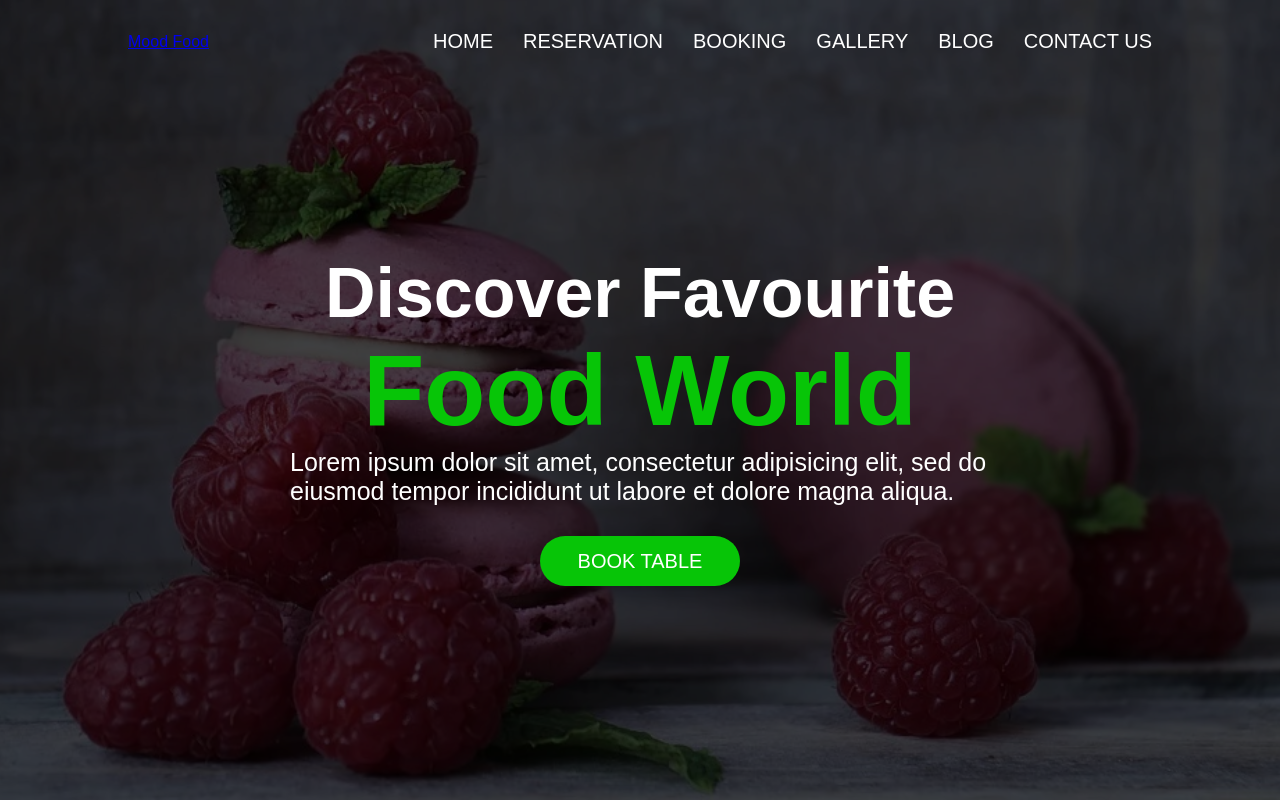
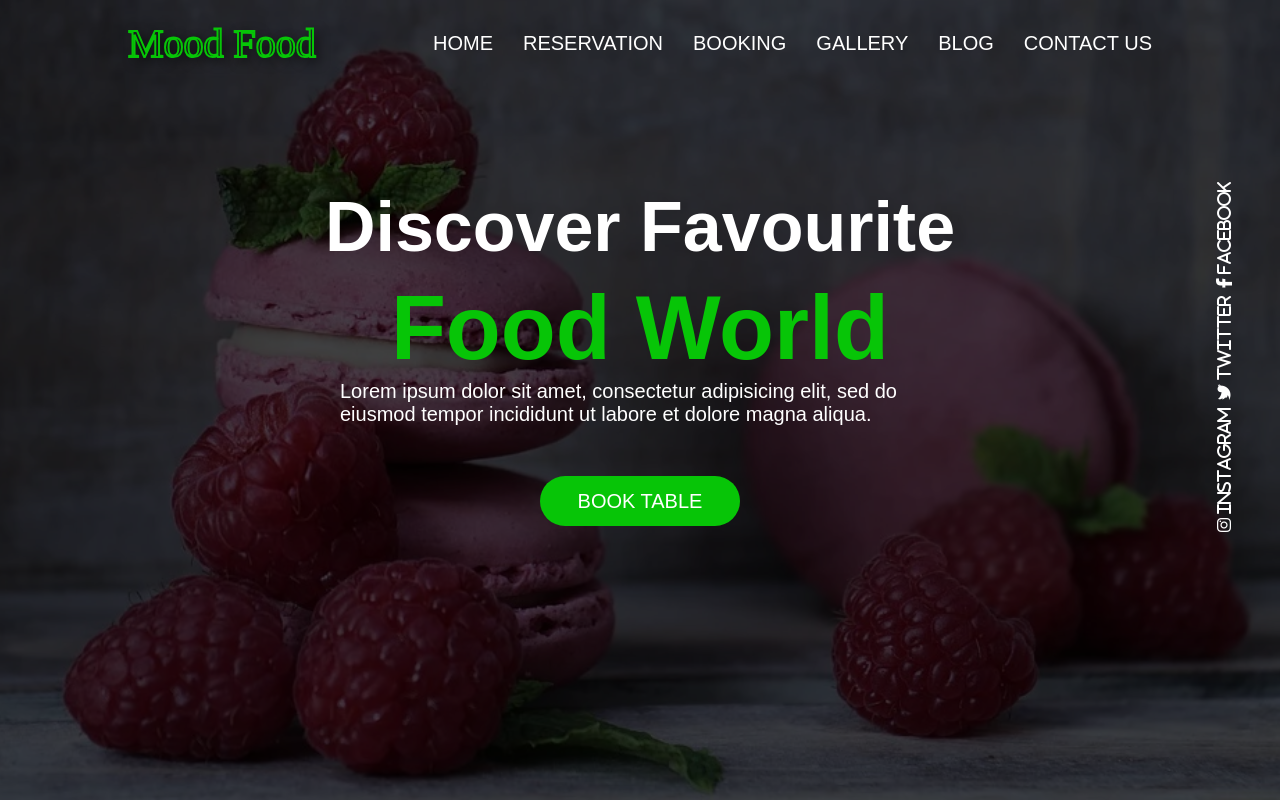
Before and after one commit to PedroMonteiro7/mood_food_projetoComida, a plain HTML site: page index.html in a window 1280 px wide. Drawn offline with Linux system fonts and the light colour scheme.

Commit message:
Ícones, menu e botão posicionados

```diff
--- a/index.html
+++ b/index.html
@@ -4,6 +4,7 @@
     <meta charset="UTF-8">
     <meta http-equiv="X-UA-Compatible" content="IE=edge">
     <meta name="viewport" content="width=device-width, initial-scale=1.0">
+    <script src="https://kit.fontawesome.com/a757f2d5f7.js" crossorigin="anonymous"></script>
     <link rel="stylesheet" href="style.css">
     <title>Mood Food</title>
 </head>
@@ -29,6 +30,18 @@
         <h1>Food World</h1>
         <p>Lorem ipsum dolor sit amet, consectetur adipisicing elit, sed do eiusmod tempor incididunt ut labore et dolore magna aliqua.</p>
         <a href="">BOOK TABLE</a>
+
+        <div class="icones">
+            <div class="instagram">
+                <i class="fab fa-instagram"> INSTAGRAM</i>
+            </div>
+            <div class="twitter">
+                <i class="fab fa-twitter"> TWITTER</i>
+            </div>
+            <div class="facebook">
+                <i class="fab fa-facebook-f"> FACEBOOK</i>
+            </div>
+        </div>
     </main>
 </body>
 </html>
--- a/style.css
+++ b/style.css
@@ -2,7 +2,7 @@
     margin: 0;
     padding: 0;
     box-sizing: border-box;
-    list-style-type: none;
+    list-style-type: none; /* tira os maracdores de tópicos da lista */
 }
 
 body {
@@ -25,7 +25,19 @@ header {
     justify-content: space-between;
     padding: 0 10vw; /* Também poderia ser feito por cada lado (padding-left e padding-right)  */
     align-items: center;
-    margin-top: 30px;
+    margin-top: 20px;
+}
+
+.logo {
+    -webkit-text-stroke-width: 2px;
+    -webkit-text-stroke-color: rgb(7, 197, 7);
+    font-size: 3em; color: #fffdd900;
+    -webkit-text-stroke-width: 2px;
+    -webkit-text-stroke-color: rgb(7, 197, 7);
+    font-size: 40px; color: #fffdd900;
+    font-family: 'Bauhaus 93';
+    text-shadow: 0.1em 0.1em 0.3em #000; /* sombreado */
+    text-decoration: none; /* Tira o sublinhado */
 }
 
 .links > ul {
@@ -42,7 +54,7 @@ header {
 }
 
 .links a:hover { /* Efeito ao passar o mouse */
-    color: rgb(30, 175, 30); /* Efeito de mudança de cor */
+    color: rgb(7, 197, 7); /* Efeito de mudança de cor */
 }
 
 main {
@@ -50,8 +62,7 @@ main {
     flex-direction: column;
     align-items: center;
     justify-content: center;
-    padding: 25vh 10vw;
-    /* flex-grow: 1; */
+    padding: 15vh 10vw;
 }
 
 main h2 {
@@ -59,17 +70,19 @@ main h2 {
 }
 
 main h1 {
-    font-size: 100px;
+    margin-top: 10px;
+    font-size: 90px;
     color:rgb(7, 197, 7);
 }
 
 main p {
-    font-size: 25px;
+    font-size: 20px;
+    align-items: center;
     font-weight: 200;
-    max-width: 700px; /* Largura máxima, quebra o texto */
+    max-width: 600px; /* Largura máxima, quebra o texto */
 }
 
-/* Botão "Veja o trailer" */
+/* Botão "BOOK TABLE" */
 main a {
     display: flex;
     justify-content: center;
@@ -80,14 +93,23 @@ main a {
     width: 200px;
     height: 50px;
     background-color: rgb(7, 197, 7);
-    margin-top: 30px; /* Espaçamento  entre o texto (p) e o botão */
+    margin-top: 50px; /* Espaçamento  entre o texto (p) e o botão */
     border-radius: 40px; /* Propriedade que arredonda */
     transition: all .5s;
 
 }
 
-/* Efeito do botão "Veja o Trailer" */
+/* Efeito do botão "BOOK TABLE" */
 main a:hover {
     border: solid 1px rgb(7, 197, 7); /* Serve para, nesse caso, manter uma borda da cor anterior ao efeito */
-    background-color: black;
+    background-color: rgb(82, 33, 61);
 }
+
+.icones {
+    transform: rotate(270deg); /* gira o texto, o colocando na vertical */
+    display: flex;
+    right: -120px;
+    position: absolute;
+    width: 350px;
+    justify-content: space-between;
+}
```
